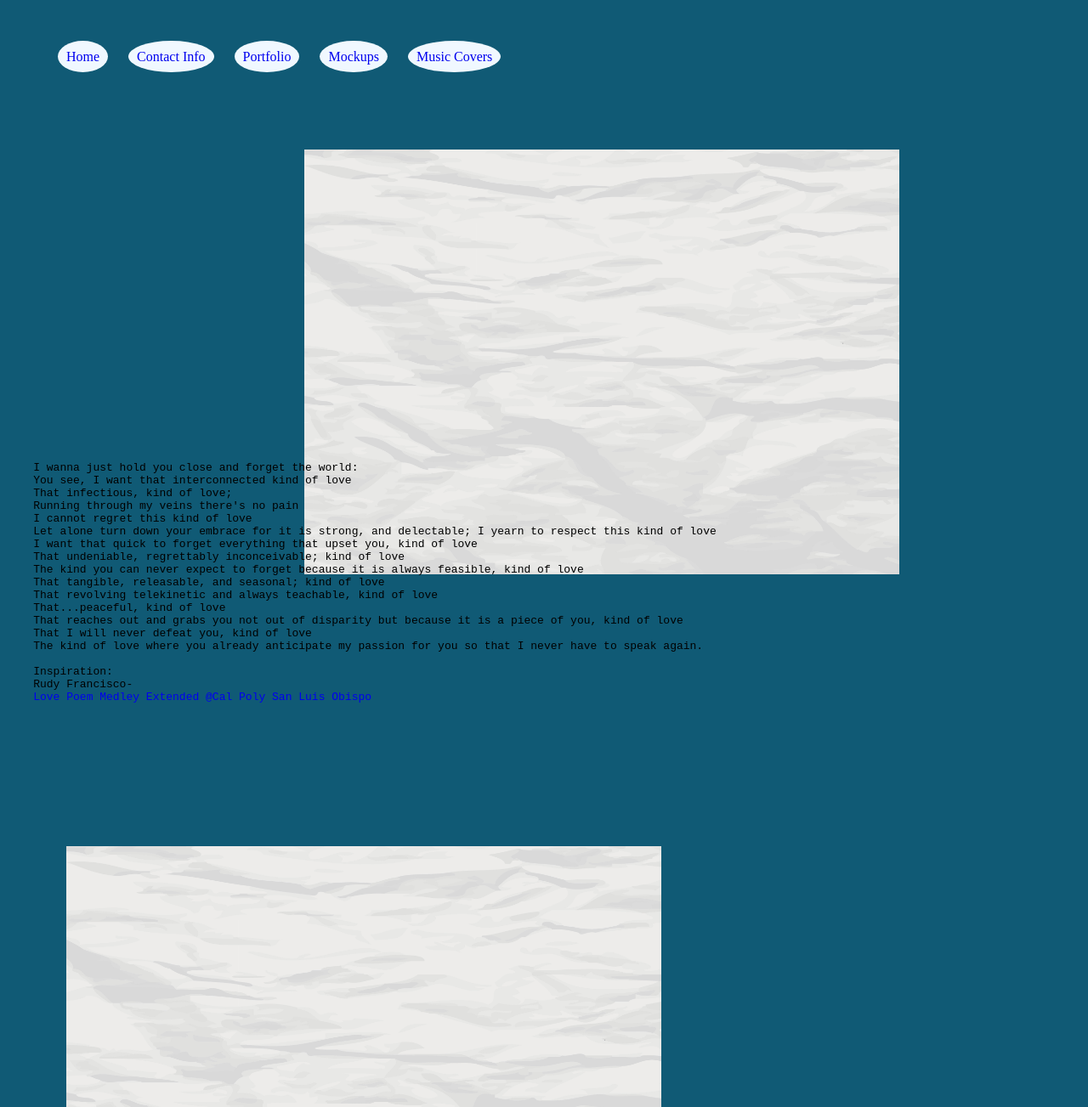
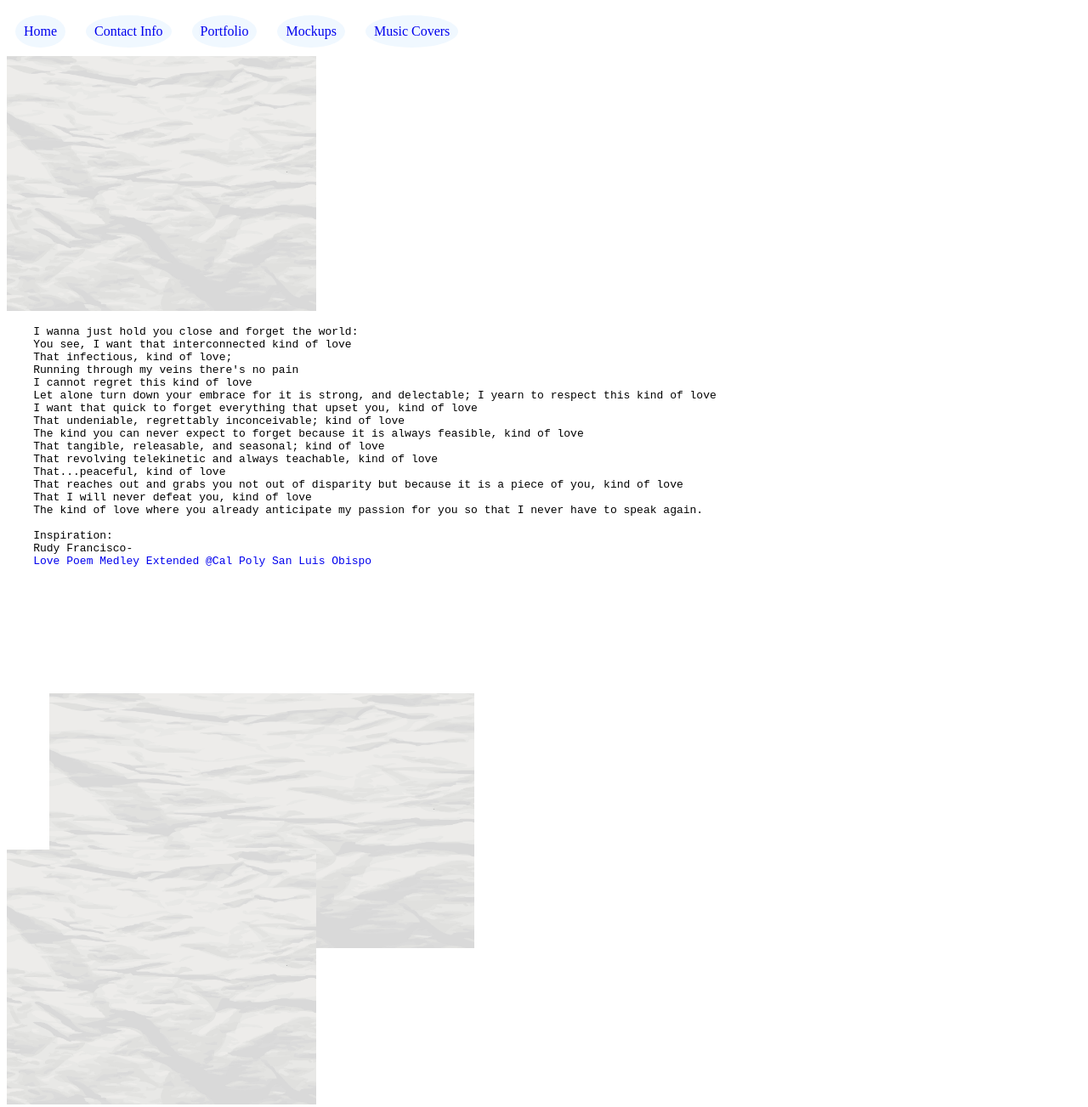
Before and after one commit to triggxl/jbs-blog-website, a plain HTML site: page poetry.html in a window 1280 px wide. Shown: the top 1303 px of the page at 85% size. Drawn offline with Linux system fonts and the light colour scheme.

Commit message:
making changes to styling of 1st poem in relation to background; set nav to inline-block

```diff
--- /dev/null
+++ b/poetry.css
@@ -0,0 +1,48 @@
+/* Poetry Page */
+#NavBarMenu li {
+
+    display: inline-block;
+    position: relative;
+    margin: 10px;
+    padding: 10px;
+    background-color: aliceblue;
+    border-radius: 50%;
+    /* center responsively? */
+}
+
+a {
+  text-decoration: none;
+}
+
+.img-stgrd-lt {
+  z-index: -1;
+  position: relative;
+  /* top: 250px; */
+  /* left: 250px; */
+  /* width: 500px; */
+  height: 300px;
+  object-fit: cover;
+  /* transform: rotate(10deg); */
+}
+
+.img-stgrd-lt .rudy {
+  position: absolute;
+  top: 150px;
+  left: 50%;
+}
+
+.img-stgrd-rt {
+  z-index: -1;
+  position: relative;
+  top: 120px;
+  left: 50px;
+  width: 500px;
+  height: 300px;
+  /* transform: rotate(-30deg); */
+}
+
+/* Tasks:
+responsive design
+  nav bar
+  poems inside of img div
+*/
--- a/poetry.html
+++ b/poetry.html
@@ -4,7 +4,7 @@
 <head>
   <meta charset="UTF-8">
   <meta name="viewport" content="width=device-width, initial-scale=1.0">
-  <link rel="stylesheet" href="./style.css">
+  <link rel="stylesheet" href="./poetry.css">
   <title>JB's Poetry</title>
 </head>
 
@@ -13,12 +13,12 @@
     <li><a href="./index.html">Home</a></li>
     <li><a href="./contact.html">Contact Info</a></li>
     <!-- link to repo -->
-    <li><a href="./portfolio.html">Portfolio</a></li>
+    <li><a href="https://triggxl.github.io/myPortfolio/">Portfolio</a></li>
     <li><a href="./mockups.html">Mockups</a></li>
     <li><a href="./musicCovers.html">Music Covers</a></li>
   </nav>
   <div class="poems"><img class="img-stgrd-lt" src="./images/paper-background.jpeg" alt="">
-    <pre>
+    <pre class="rudy">
     I wanna just hold you close and forget the world: &nbsp;
     You see, I want that interconnected kind of love
     That infectious, kind of love;
--- a/style.css
+++ b/style.css
@@ -4,11 +4,8 @@ body{
 }
 
 #NavBarMenu li{
-  display: inline;
+  display: inline-block;
   position: relative;
-  top: 50px;
-  left: 50px;
-  bottom: 15px;
   margin: 10px;
   padding: 10px;
   background-color: aliceblue;
@@ -22,35 +19,12 @@ a {
 
 #portfolioPhoto {
   z-index: 0;
-  padding: 50px;
+  padding: 0px;
+  padding-top: 50p;
   margin-top: 13%;
   margin-left: 30%;
   border-radius: 8%;
-}
-
-/* Poetry Page */
-.img-stgrd-lt {
-  z-index: -1;
-  position: relative;
-  top: 150px;
-  left: 350px;
-  width: 700px;
-  height: 500px;
-}
-.div > pre {
-  position: absolute;
-  text-align: center;
-  top: 150px;
-  left: 250px;
-}
-
-.img-stgrd-rt {
-  z-index: -1;
-  position: relative;
-  top: 140px;
-  left: 70px;
-  width: 700px;
-  height: 500px;
+  border: solid whitesmoke 3px;
 }
 
 /* style nav bar */
```
Also changed, not shown: index.html (+1 -1 lines).
